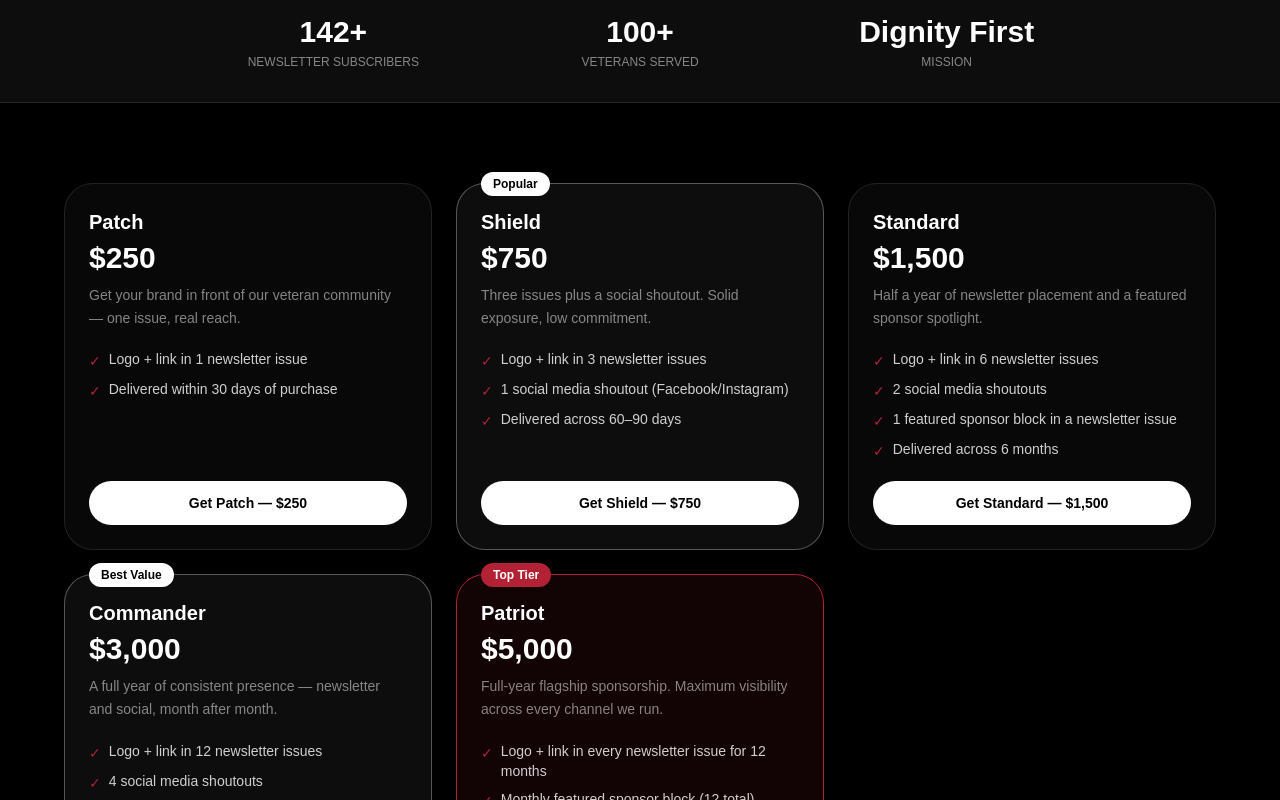
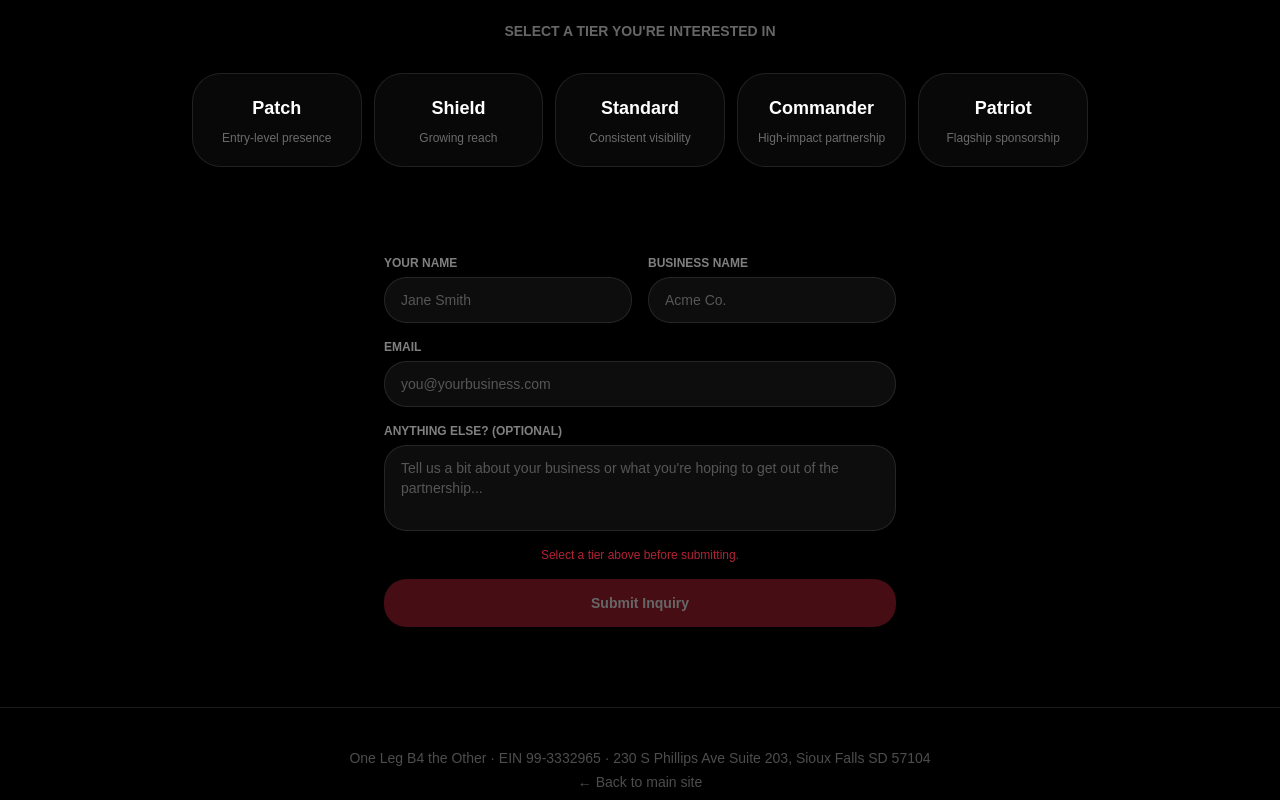
Before and after one commit to matthewhummel21-commits/onelegb4theother, a Next.js app: page /advertise in a window 1280 px wide. Shown: the part 400-1200 px from the top of the page. Built offline with nearby package versions, Linux system fonts and the light colour scheme.

Commit message:
refactor: advertise page — tier names only, inquiry form via Resend

```diff
--- a/app/advertise/page.tsx
+++ b/app/advertise/page.tsx
@@ -3,100 +3,36 @@
 import { useState } from "react";
 import { motion } from "framer-motion";
 
-const PACKAGES = [
-  {
-    id: "patch",
-    name: "Patch",
-    price: 250,
-    priceDisplay: "$250",
-    tag: "",
-    summary: "Get your brand in front of our veteran community — one issue, real reach.",
-    deliverables: [
-      "Logo + link in 1 newsletter issue",
-      "Delivered within 30 days of purchase",
-    ],
-  },
-  {
-    id: "shield",
-    name: "Shield",
-    price: 750,
-    priceDisplay: "$750",
-    tag: "Popular",
-    summary: "Three issues plus a social shoutout. Solid exposure, low commitment.",
-    deliverables: [
-      "Logo + link in 3 newsletter issues",
-      "1 social media shoutout (Facebook/Instagram)",
-      "Delivered across 60–90 days",
-    ],
-  },
-  {
-    id: "standard",
-    name: "Standard",
-    price: 1500,
-    priceDisplay: "$1,500",
-    tag: "",
-    summary: "Half a year of newsletter placement and a featured sponsor spotlight.",
-    deliverables: [
-      "Logo + link in 6 newsletter issues",
-      "2 social media shoutouts",
-      "1 featured sponsor block in a newsletter issue",
-      "Delivered across 6 months",
-    ],
-  },
-  {
-    id: "commander",
-    name: "Commander",
-    price: 3000,
-    priceDisplay: "$3,000",
-    tag: "Best Value",
-    summary: "A full year of consistent presence — newsletter and social, month after month.",
-    deliverables: [
-      "Logo + link in 12 newsletter issues",
-      "4 social media shoutouts",
-      "2 featured sponsor blocks",
-      "Delivered across 12 months",
-    ],
-  },
-  {
-    id: "patriot",
-    name: "Patriot",
-    price: 5000,
-    priceDisplay: "$5,000",
-    tag: "Top Tier",
-    summary: "Full-year flagship sponsorship. Maximum visibility across every channel we run.",
-    deliverables: [
-      "Logo + link in every newsletter issue for 12 months",
-      "Monthly featured sponsor block (12 total)",
-      "6 social media posts dedicated to your business",
-      "Event shoutout at One Leg B4 the Other events",
-      "Personal thank-you from our President",
-    ],
-  },
+const TIERS = [
+  { id: "patch",     name: "Patch",     tagline: "Entry-level presence" },
+  { id: "shield",    name: "Shield",    tagline: "Growing reach" },
+  { id: "standard",  name: "Standard",  tagline: "Consistent visibility" },
+  { id: "commander", name: "Commander", tagline: "High-impact partnership" },
+  { id: "patriot",   name: "Patriot",   tagline: "Flagship sponsorship" },
 ];
 
 export default function AdvertisePage() {
-  const [loading, setLoading] = useState<string | null>(null);
-  const [error, setError] = useState<string | null>(null);
+  const [selected, setSelected] = useState<string | null>(null);
+  const [form, setForm] = useState({ name: "", business: "", email: "", message: "" });
+  const [status, setStatus] = useState<"idle" | "sending" | "sent" | "error">("idle");
 
-  async function handleCheckout(pkg: typeof PACKAGES[0]) {
-    setLoading(pkg.id);
-    setError(null);
+  async function handleSubmit(e: React.FormEvent) {
+    e.preventDefault();
+    if (!selected) return;
+    setStatus("sending");
     try {
-      const res = await fetch("/api/checkout/advertise", {
+      const res = await fetch("/api/advertise-inquiry", {
         method: "POST",
         headers: { "Content-Type": "application/json" },
-        body: JSON.stringify({ packageId: pkg.id }),
+        body: JSON.stringify({ ...form, tier: selected }),
       });
-      const data = await res.json();
-      if (data.url) {
-        window.location.href = data.url;
+      if (res.ok) {
+        setStatus("sent");
       } else {
-        setError(data.error || "Something went wrong. Please try again.");
+        setStatus("error");
       }
     } catch {
-      setError("Network error. Please try again.");
-    } finally {
-      setLoading(null);
+      setStatus("error");
     }
   }
 
@@ -131,112 +67,135 @@ export default function AdvertisePage() {
             Advertise With a Purpose
           </h1>
           <p className="text-white/60 text-lg max-w-2xl mx-auto leading-relaxed">
-            Partner with One Leg B4 the Other and put your brand in front of a loyal, mission-driven community of veterans, donors, and supporters. Every dollar helps fund dignified clothing for veterans in need.
+            Partner with One Leg B4 the Other and put your brand in front of a loyal, mission-driven community of veterans, donors, and supporters. We offer several tiers of partnership — tell us which fits and we&apos;ll be in touch personally.
           </p>
         </motion.div>
       </section>
 
-      {/* Stats strip */}
-      <section className="py-8 px-6 border-y border-white/10 bg-white/5">
-        <div className="max-w-4xl mx-auto grid grid-cols-3 gap-6 text-center">
-          {[
-            { label: "Newsletter Subscribers", value: "142+" },
-            { label: "Veterans Served", value: "100+" },
-            { label: "Mission", value: "Dignity First" },
-          ].map((stat) => (
-            <div key={stat.label}>
-              <div className="text-2xl sm:text-3xl font-extrabold text-white">{stat.value}</div>
-              <div className="text-xs text-white/50 mt-1 font-medium uppercase tracking-wider">{stat.label}</div>
-            </div>
-          ))}
-        </div>
-      </section>
-
-      {/* Packages */}
-      <section className="py-20 px-6">
-        <div className="max-w-6xl mx-auto">
-          <div className="grid grid-cols-1 sm:grid-cols-2 lg:grid-cols-3 gap-6">
-            {PACKAGES.map((pkg, i) => {
-              const isTopTier = pkg.id === "patriot";
-              const isPopular = pkg.tag === "Popular" || pkg.tag === "Best Value";
-              return (
-                <motion.div
-                  key={pkg.id}
-                  initial={{ opacity: 0, y: 30 }}
-                  animate={{ opacity: 1, y: 0 }}
-                  transition={{ duration: 0.5, delay: i * 0.08 }}
-                  className={`relative rounded-2xl border p-6 flex flex-col gap-5 ${
-                    isTopTier
-                      ? "border-[#B22234] bg-[#B22234]/10"
-                      : isPopular
-                      ? "border-white/30 bg-white/5"
-                      : "border-white/10 bg-white/[0.03]"
-                  }`}
-                >
-                  {/* Tag badge */}
-                  {pkg.tag && (
-                    <span
-                      className={`absolute -top-3 left-6 text-xs font-bold px-3 py-1 rounded-full ${
-                        isTopTier
-                          ? "bg-[#B22234] text-white"
-                          : "bg-white text-black"
-                      }`}
-                    >
-                      {pkg.tag}
-                    </span>
-                  )}
-
-                  <div>
-                    <h2 className="text-xl font-extrabold tracking-tight">{pkg.name}</h2>
-                    <div className="text-3xl font-extrabold mt-1 text-white">{pkg.priceDisplay}</div>
-                    <p className="text-white/50 text-sm mt-2 leading-relaxed">{pkg.summary}</p>
-                  </div>
-
-                  <ul className="flex flex-col gap-2 flex-1">
-                    {pkg.deliverables.map((d) => (
-                      <li key={d} className="flex items-start gap-2 text-sm text-white/80">
-                        <span className="text-[#B22234] mt-0.5 shrink-0">✓</span>
-                        {d}
-                      </li>
-                    ))}
-                  </ul>
-
-                  <button
-                    onClick={() => handleCheckout(pkg)}
-                    disabled={loading === pkg.id}
-                    className={`w-full py-3 rounded-xl font-bold text-sm transition-all ${
-                      isTopTier
-                        ? "bg-[#B22234] text-white hover:bg-[#8B1A27] disabled:opacity-60"
-                        : "bg-white text-black hover:bg-white/90 disabled:opacity-60"
-                    }`}
-                  >
-                    {loading === pkg.id ? "Redirecting…" : `Get ${pkg.name} — ${pkg.priceDisplay}`}
-                  </button>
-                </motion.div>
-              );
-            })}
-          </div>
-
-          {error && (
-            <p className="text-center text-red-400 text-sm mt-6">{error}</p>
-          )}
-
-          {/* Bottom note */}
-          <div className="mt-12 text-center text-white/40 text-sm max-w-xl mx-auto">
-            Questions about a custom package or want to talk before buying?{" "}
-            <a
-              href="mailto:matthew@onelegb4theother.com"
-              className="text-white/70 underline hover:text-white transition-colors"
-            >
-              Email us
-            </a>
-            . We&apos;re happy to work with you.
+      {/* Tier cards — names only */}
+      <section className="py-10 px-6">
+        <div className="max-w-4xl mx-auto">
+          <p className="text-center text-white/40 text-sm mb-8 uppercase tracking-widest font-semibold">
+            Select a tier you&apos;re interested in
+          </p>
+          <div className="grid grid-cols-2 sm:grid-cols-3 lg:grid-cols-5 gap-3">
+            {TIERS.map((tier, i) => (
+              <motion.button
+                key={tier.id}
+                initial={{ opacity: 0, y: 20 }}
+                animate={{ opacity: 1, y: 0 }}
+                transition={{ duration: 0.4, delay: i * 0.07 }}
+                onClick={() => setSelected(tier.id)}
+                className={`rounded-2xl border p-5 flex flex-col items-center gap-2 text-center transition-all cursor-pointer ${
+                  selected === tier.id
+                    ? "border-[#B22234] bg-[#B22234]/15 shadow-[0_0_0_2px_#B22234]"
+                    : "border-white/10 bg-white/[0.03] hover:border-white/30 hover:bg-white/[0.07]"
+                }`}
+              >
+                <span className="text-lg font-extrabold tracking-tight">{tier.name}</span>
+                <span className="text-xs text-white/40 leading-snug">{tier.tagline}</span>
+              </motion.button>
+            ))}
           </div>
         </div>
       </section>
 
+      {/* Contact form */}
+      <section className="py-12 px-6">
+        <div className="max-w-lg mx-auto">
+          {status === "sent" ? (
+            <motion.div
+              initial={{ opacity: 0, scale: 0.95 }}
+              animate={{ opacity: 1, scale: 1 }}
+              className="text-center py-16"
+            >
+              <div className="text-5xl mb-4">🎖️</div>
+              <h2 className="text-2xl font-extrabold mb-3">We&apos;ll be in touch.</h2>
+              <p className="text-white/50 leading-relaxed">
+                Thanks for reaching out. Someone from our team will contact you within 48 hours to talk through your sponsorship.
+              </p>
+              <a href="/" className="inline-block mt-8 text-sm text-white/40 hover:text-white/70 transition-colors underline">
+                Back to main site
+              </a>
+            </motion.div>
+          ) : (
+            <motion.form
+              initial={{ opacity: 0, y: 20 }}
+              animate={{ opacity: 1, y: 0 }}
+              transition={{ duration: 0.5, delay: 0.3 }}
+              onSubmit={handleSubmit}
+              className="flex flex-col gap-4"
+            >
+              <div className="grid grid-cols-1 sm:grid-cols-2 gap-4">
+                <div className="flex flex-col gap-1.5">
+                  <label className="text-xs font-semibold text-white/50 uppercase tracking-wider">Your Name</label>
+                  <input
+                    required
+                    type="text"
+                    placeholder="Jane Smith"
+                    value={form.name}
+                    onChange={e => setForm(f => ({ ...f, name: e.target.value }))}
+                    className="bg-white/5 border border-white/10 rounded-xl px-4 py-3 text-sm text-white placeholder-white/30 focus:outline-none focus:border-white/30 transition-colors"
+                  />
+                </div>
+                <div className="flex flex-col gap-1.5">
+                  <label className="text-xs font-semibold text-white/50 uppercase tracking-wider">Business Name</label>
+                  <input
+                    required
+                    type="text"
+                    placeholder="Acme Co."
+                    value={form.business}
+                    onChange={e => setForm(f => ({ ...f, business: e.target.value }))}
+                    className="bg-white/5 border border-white/10 rounded-xl px-4 py-3 text-sm text-white placeholder-white/30 focus:outline-none focus:border-white/30 transition-colors"
+                  />
+                </div>
+              </div>
+
+              <div className="flex flex-col gap-1.5">
+                <label className="text-xs font-semibold text-white/50 uppercase tracking-wider">Email</label>
+                <input
+                  required
+                  type="email"
+                  placeholder="you@yourbusiness.com"
+                  value={form.email}
+                  onChange={e => setForm(f => ({ ...f, email: e.target.value }))}
+                  className="bg-white/5 border border-white/10 rounded-xl px-4 py-3 text-sm text-white placeholder-white/30 focus:outline-none focus:border-white/30 transition-colors"
+                />
+              </div>
+
+              <div className="flex flex-col gap-1.5">
+                <label className="text-xs font-semibold text-white/50 uppercase tracking-wider">Anything else? (optional)</label>
+                <textarea
+                  rows={3}
+                  placeholder="Tell us a bit about your business or what you're hoping to get out of the partnership..."
+                  value={form.message}
+                  onChange={e => setForm(f => ({ ...f, message: e.target.value }))}
+                  className="bg-white/5 border border-white/10 rounded-xl px-4 py-3 text-sm text-white placeholder-white/30 focus:outline-none focus:border-white/30 transition-colors resize-none"
+                />
+              </div>
+
+              {!selected && (
+                <p className="text-xs text-[#B22234] text-center">Select a tier above before submitting.</p>
+              )}
+
+              {status === "error" && (
+                <p className="text-xs text-red-400 text-center">Something went wrong — email us directly at matthew@onelegb4theother.com</p>
+              )}
+
+              <button
+                type="submit"
+                disabled={!selected || status === "sending"}
+                className="w-full py-3.5 rounded-xl bg-[#B22234] text-white font-bold text-sm hover:bg-[#8B1A27] disabled:opacity-40 disabled:cursor-not-allowed transition-all"
+              >
+                {status === "sending" ? "Sending…" : selected ? `Submit — ${TIERS.find(t => t.id === selected)?.name} Tier` : "Submit Inquiry"}
+              </button>
+            </motion.form>
+          )}
+        </div>
+      </section>
+
       {/* Footer */}
-      <footer className="border-t border-white/10 py-10 px-6 text-center text-white/30 text-sm">
+      <footer className="border-t border-white/10 py-10 px-6 text-center text-white/30 text-sm mt-8">
         <p>One Leg B4 the Other · EIN 99-3332965 · 230 S Phillips Ave Suite 203, Sioux Falls SD 57104</p>
         <p className="mt-1">
           <a href="/" className="hover:text-white/60 transition-colors">← Back to main site</a>
--- /dev/null
+++ b/app/api/advertise-inquiry/route.ts
@@ -0,0 +1,72 @@
+import { NextRequest, NextResponse } from "next/server";
+import { Resend } from "resend";
+
+const resend = new Resend(process.env.RESEND_API_KEY!);
+
+const TIER_LABELS: Record<string, string> = {
+  patch:     "Patch",
+  shield:    "Shield",
+  standard:  "Standard",
+  commander: "Commander",
+  patriot:   "Patriot",
+};
+
+export async function POST(req: NextRequest) {
+  try {
+    const { name, business, email, message, tier } = await req.json();
+
+    if (!name || !business || !email || !tier) {
+      return NextResponse.json({ error: "Missing required fields" }, { status: 400 });
+    }
+
+    const tierLabel = TIER_LABELS[tier] ?? tier;
+
+    await resend.emails.send({
+      from: "One Leg B4 the Other <newsletter@onelegb4theother.com>",
+      to: ["matthew.hummel21@gmail.com"],
+      replyTo: email,
+      subject: `New Sponsor Inquiry — ${tierLabel} Tier — ${business}`,
+      html: `
+        <div style="font-family:sans-serif;max-width:600px;margin:0 auto;padding:24px;color:#111;">
+          <h2 style="margin:0 0 4px;">New Sponsorship Inquiry</h2>
+          <p style="color:#888;margin:0 0 24px;font-size:14px;">Submitted via onelegb4theother.com/advertise</p>
+
+          <table style="width:100%;border-collapse:collapse;">
+            <tr>
+              <td style="padding:10px 0;border-bottom:1px solid #eee;font-weight:600;width:140px;">Tier</td>
+              <td style="padding:10px 0;border-bottom:1px solid #eee;">${tierLabel}</td>
+            </tr>
+            <tr>
+              <td style="padding:10px 0;border-bottom:1px solid #eee;font-weight:600;">Name</td>
+              <td style="padding:10px 0;border-bottom:1px solid #eee;">${name}</td>
+            </tr>
+            <tr>
+              <td style="padding:10px 0;border-bottom:1px solid #eee;font-weight:600;">Business</td>
+              <td style="padding:10px 0;border-bottom:1px solid #eee;">${business}</td>
+            </tr>
+            <tr>
+              <td style="padding:10px 0;border-bottom:1px solid #eee;font-weight:600;">Email</td>
+              <td style="padding:10px 0;border-bottom:1px solid #eee;"><a href="mailto:${email}">${email}</a></td>
+            </tr>
+            ${message ? `
+            <tr>
+              <td style="padding:10px 0;font-weight:600;vertical-align:top;">Message</td>
+              <td style="padding:10px 0;">${message.replace(/\n/g, "<br>")}</td>
+            </tr>
+            ` : ""}
+          </table>
+
+          <div style="margin-top:28px;padding:16px;background:#fff8f0;border-left:4px solid #B22234;border-radius:4px;">
+            <strong>Reply-to is set to ${email}</strong> — hit reply to respond directly to ${name}.
+          </div>
+        </div>
+      `,
+    });
+
+    return NextResponse.json({ ok: true });
+  } catch (err: unknown) {
+    console.error("Advertise inquiry error:", err);
+    const message = err instanceof Error ? err.message : "Internal error";
+    return NextResponse.json({ error: message }, { status: 500 });
+  }
+}
```
